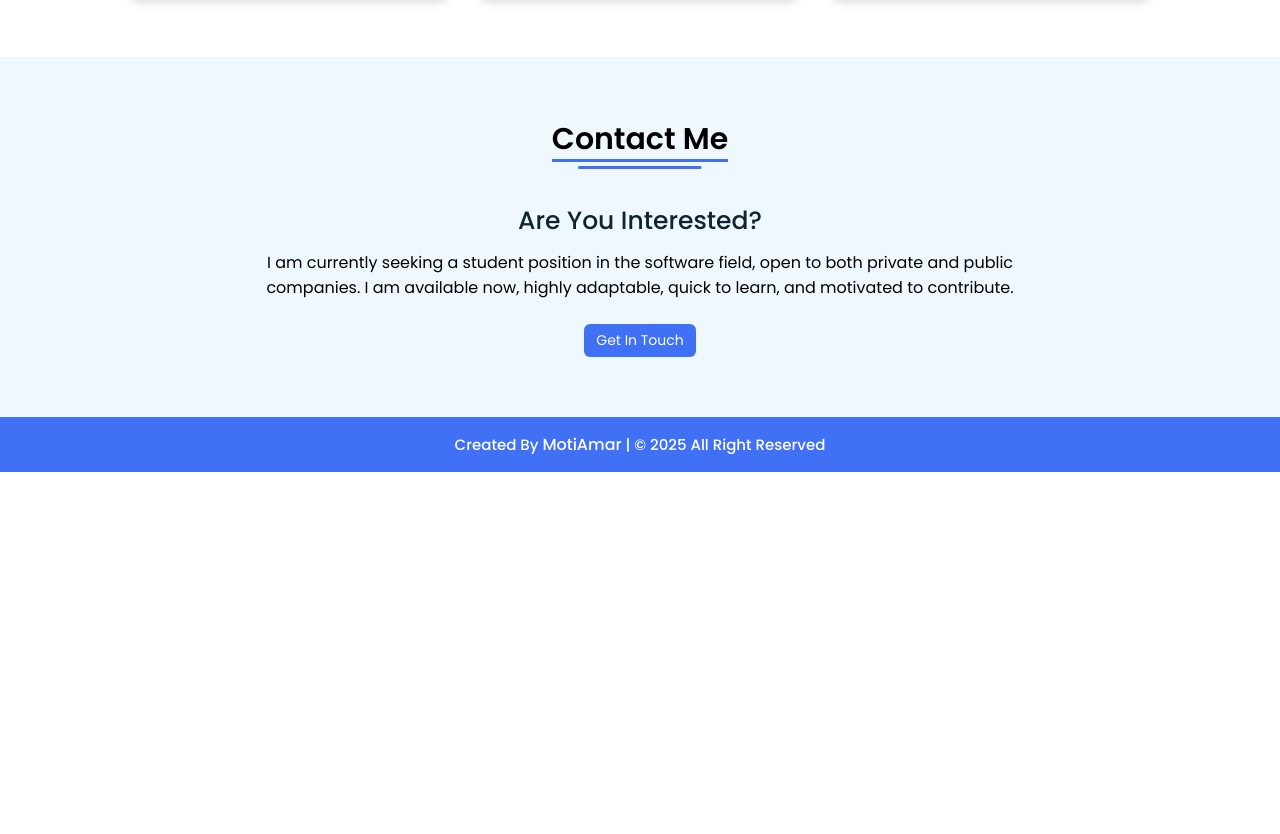
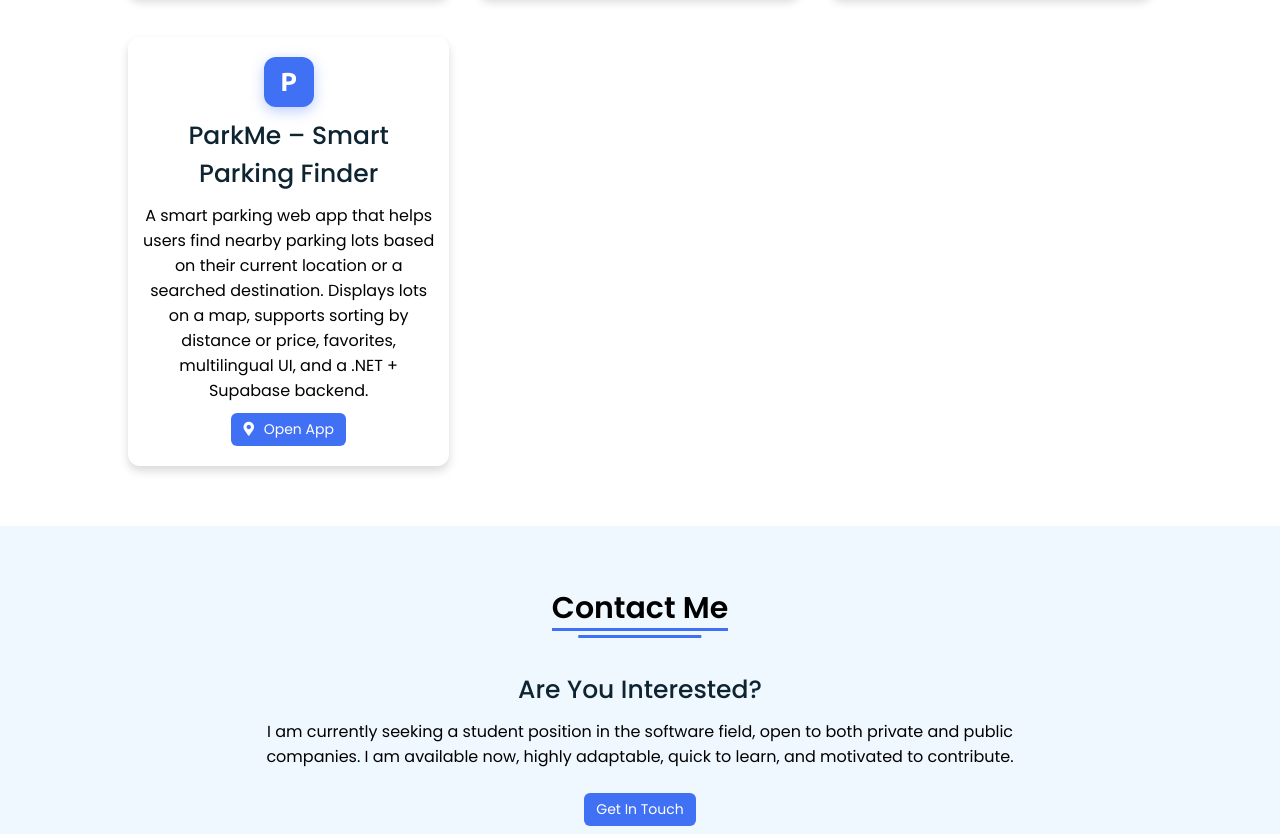
Before and after one commit to motiamar/moti-profile, a website built with Vite: page frontend/index.html in a window 1280 px wide. Shown: the part 2681-3515 px from the top of the page. Before the commit the page ends 3153 px from the top, so only its background shows below. Built offline with nearby package versions, Linux system fonts and the light colour scheme; no server answers.

Commit message:
added ParkMe project card

```diff
--- a/frontend/index.html
+++ b/frontend/index.html
@@ -156,6 +156,14 @@
           <i class="fas fa-robot"></i> Let's try
          </a>
        </div>
+        <div class="box">
+          <div class="icon icon-parkme">P</div>
+          <div class="topic">ParkMe – Smart Parking Finder</div>
+          <p>A smart parking web app that helps users find nearby parking lots based on their current location or a searched destination. Displays lots on a map, supports sorting by distance or price, favorites, multilingual UI, and a .NET + Supabase backend.</p>
+          <a href="https://park-me-rho.vercel.app/" target="_blank" rel="noopener" class="project-link" aria-label="Open ParkMe Smart Parking Finder app" title="Open App">
+            <i class="fas fa-map-marker-alt"></i> Open App
+          </a>
+        </div>
       </div>
     </div>
   </section>
--- a/frontend/src/style.css
+++ b/frontend/src/style.css
@@ -386,6 +386,17 @@
     .projects .boxes .box:hover .icon{
       background: #FFF;
       color: #4070F4;
+    }
+    /* ParkMe icon — rounded square with white "P" and polished shadow */
+    .projects .boxes .box .icon.icon-parkme {
+      border-radius: 12px;
+      font-size: 26px;
+      font-weight: 700;
+      font-family: 'Ubuntu', sans-serif;
+      box-shadow: 0 4px 14px rgba(64, 112, 244, 0.35);
+    }
+    .projects .boxes .box:hover .icon.icon-parkme {
+      box-shadow: 0 4px 14px rgba(64, 112, 244, 0.12);
     }
     .projects .boxes .box:hover .topic{
       color: #FFF;
```
